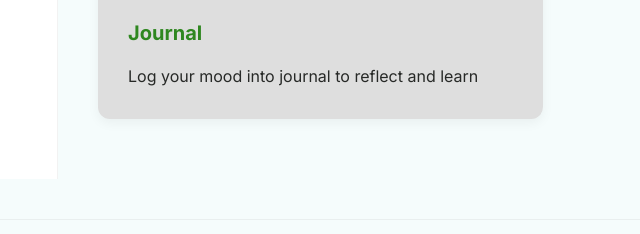
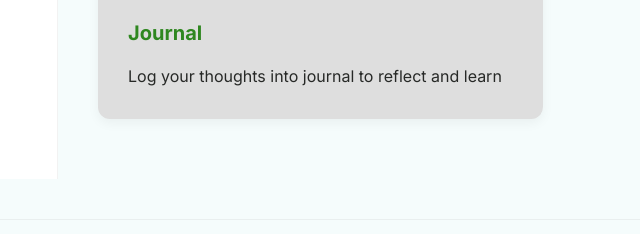
Before and after one commit to amitsikdar37/MindMate, a plain HTML site: page frontend/index.html in a window 1280 px wide. Shown: the part 715-949 px from the top of the page, 222-862 px from the left. Drawn offline with nearby package versions, Linux system fonts and the light colour scheme.

Commit message:
Update index.html

```diff
--- a/frontend/index.html
+++ b/frontend/index.html
@@ -94,7 +94,7 @@
                     <div class="feature-card">
                         <div class="feature-icon">📓</div>
                         <h3>Journal</h3>
-                        <p>Log your mood into journal to reflect and learn</p>
+                        <p>Log your thoughts into journal to reflect and learn</p>
                     </div>
                 </div>
 
```
